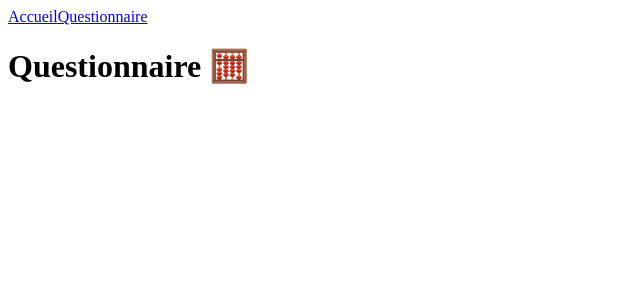
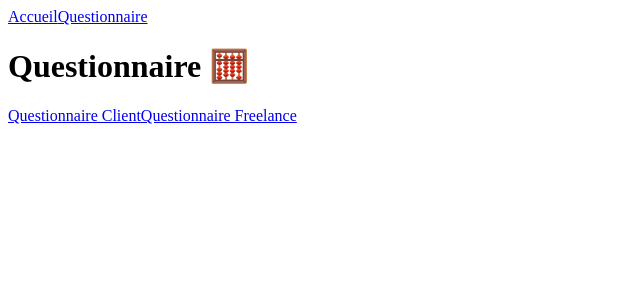
Before and after one commit to jamesattoh/Shiny-Agency-React-App, a React (Create React App) app: page /survey in a window 1280 px wide. Shown: the top 300 px of the page, without its empty margins (0-640 px from the left). Built offline with nearby package versions, Linux system fonts and the light colour scheme.

Commit message:
code's adding for Outlets

```diff
--- /dev/null
+++ b/src/components/ClientForm/index.jsx
@@ -0,0 +1,8 @@
+function ClientForm() {
+    return (
+      <div>
+        <h2>Questionnaire Client</h2>
+      </div>
+    )
+  }
+  export default ClientForm
--- /dev/null
+++ b/src/components/FreelanceForm/index.jsx
@@ -0,0 +1,8 @@
+function FreelanceForm() {
+    return (
+      <div>
+        <h2>Questionnaire Freelance</h2>
+      </div>
+    )
+  }
+  export default FreelanceForm
--- a/src/index.jsx
+++ b/src/index.jsx
@@ -6,7 +6,8 @@
 import Survey from './pages/Survey'
 import Header from './components/Header'
 
-
+import ClientForm from './components/ClientForm';
+import FreelanceForm from './components/FreelanceForm';
 
 const root = ReactDOM.createRoot(document.getElementById('root'));
 root.render(
@@ -15,7 +16,10 @@
       <Header />
       <Routes>
         <Route path='/' element={ <Home />} />
-        <Route path='/survey' element={ <Survey />} />
+        <Route path='/survey' element={ <Survey />}>
+          <Route path='client' element={ <ClientForm />}/>
+          <Route path='freelance' element={ <FreelanceForm />}/>
+        </Route>
         <Route />
       </Routes>
     </Router>
--- a/src/pages/Survey/index.jsx
+++ b/src/pages/Survey/index.jsx
@@ -1,7 +1,12 @@
+import { Outlet, Link } from "react-router"
+
 function Survey() {
     return (
         <div>
             <h1>Questionnaire 🧮</h1>
+            <Link to="client">Questionnaire Client</Link>
+            <Link to="freelance">Questionnaire Freelance</Link>
+            <Outlet />
         </div>
     )
 }
```
